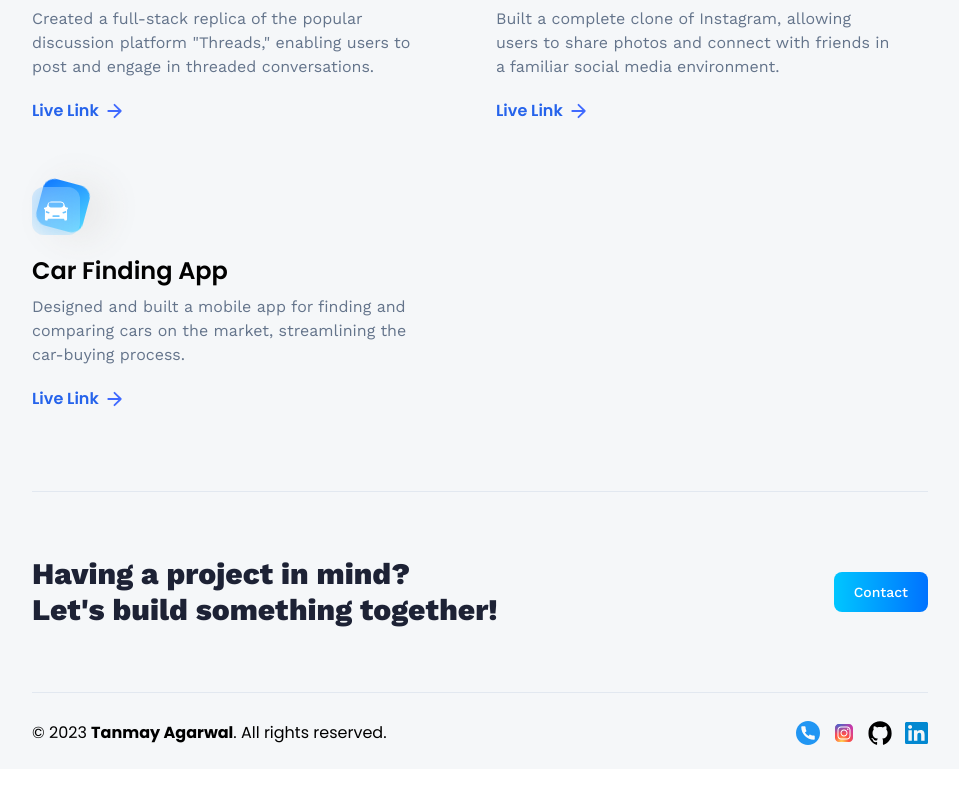
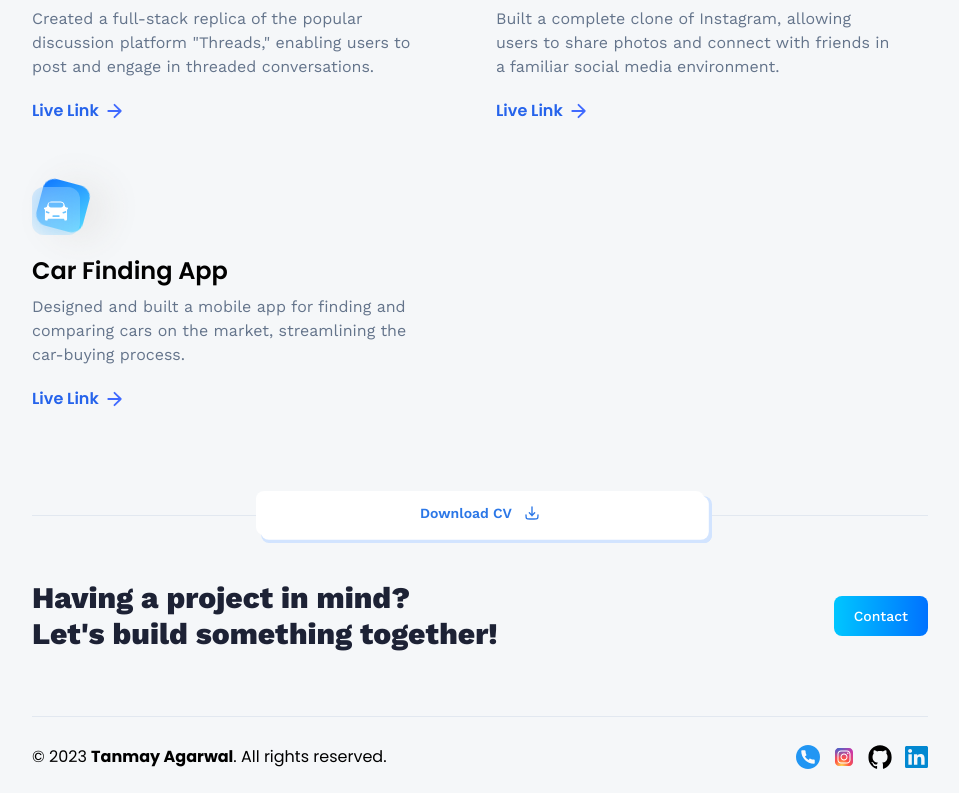
Before and after one commit to TanmayAgarwal123/3d_portfolio, a React (Vite) app: page /projects in a window 1280 px wide. Shown: the part 753-1546 px from the top of the page, without its empty margins (160-1119 px from the left). Before the commit the page ends 1522 px from the top, so only its background shows below. Built offline with nearby package versions, Linux system fonts and the light colour scheme; no server answers.

Commit message:
added cv download feature

```diff
--- a/src/components/HomeInfo.jsx
+++ b/src/components/HomeInfo.jsx
@@ -1,7 +1,6 @@
 import { Link } from "react-router-dom";
 
 import { arrow } from "../assets/icons";
-import { download } from "../assets/icons";
 
 const HomeInfo = ({ currentStage }) => {
   if (currentStage === 1)
@@ -10,12 +9,6 @@ const HomeInfo = ({ currentStage }) => {
       Hi, I am <span className="font-semibold">Tanmay</span>👋
       <br/>
       A Software Engineer from India
-      <br/><br/>
-      <a href='cv.pdf' download='cv.pdf' className='neo-brutalism-white neo-btn text-sm'>
-        Download CV
-        <img src={download} alt='download' className='w-4 h-4 object-contain' />
-      </a>
-
     </h1>
     );
 
--- a/src/pages/About.jsx
+++ b/src/pages/About.jsx
@@ -3,7 +3,7 @@ import 'react-vertical-timeline-component/style.min.css';
 import React from 'react';
 import { skills, experiences } from '../constants';
 import CTA from '../components/CTA';
-
+import { download } from "../assets/icons";
 
 const About = () => {
   return (
@@ -17,6 +17,13 @@ const About = () => {
             significant impact on society. I enthusiastically welcome challenges as chances to innovate and bring about
             positive change, constantly seeking opportunities for learning and growth.
         </p>
+        <br/>
+        <div className='relative'>
+          <a href='cv.pdf' download='cv.pdf' className='neo-brutalism-white neo-btn text-sm'>
+            Download CV
+            <img src={download} alt='download' className='w-4 h-4 object-contain' />
+          </a>
+        </div>
       </div>
       <div className="py-10 flex flex-col">
         <h3 className='subhead-text'>My Skills</h3>
--- a/src/pages/Projects.jsx
+++ b/src/pages/Projects.jsx
@@ -3,7 +3,7 @@ import { projects } from '../constants';
 import { Link } from 'react-router-dom';
 import { arrow } from '../assets/icons';
 import CTA from '../components/CTA';
-
+import { download } from "../assets/icons";
 
 const Projects = () => {
   return (
@@ -18,6 +18,7 @@ const Projects = () => {
             explore the codebase and contribute your ideas for further enhancements.
             Your collaboration is highly valued!
         </p>
+
       </div>
       <div className='flex flex-wrap my-20 gap-16'>
         {projects.map((project)=>(
@@ -54,6 +55,13 @@ const Projects = () => {
           </div>
         ))}
       </div>
+      <br/>
+        <div className='relative'>
+          <a href='cv.pdf' download='cv.pdf' className='neo-brutalism-white neo-btn text-sm'>
+            Download CV
+            <img src={download} alt='download' className='w-4 h-4 object-contain' />
+          </a>
+        </div>
       <hr className='border-slate-200'/>
       <CTA/>
     </section>
```
Also changed, not shown: 1 other file (tests, documents, lock files or other folders).
